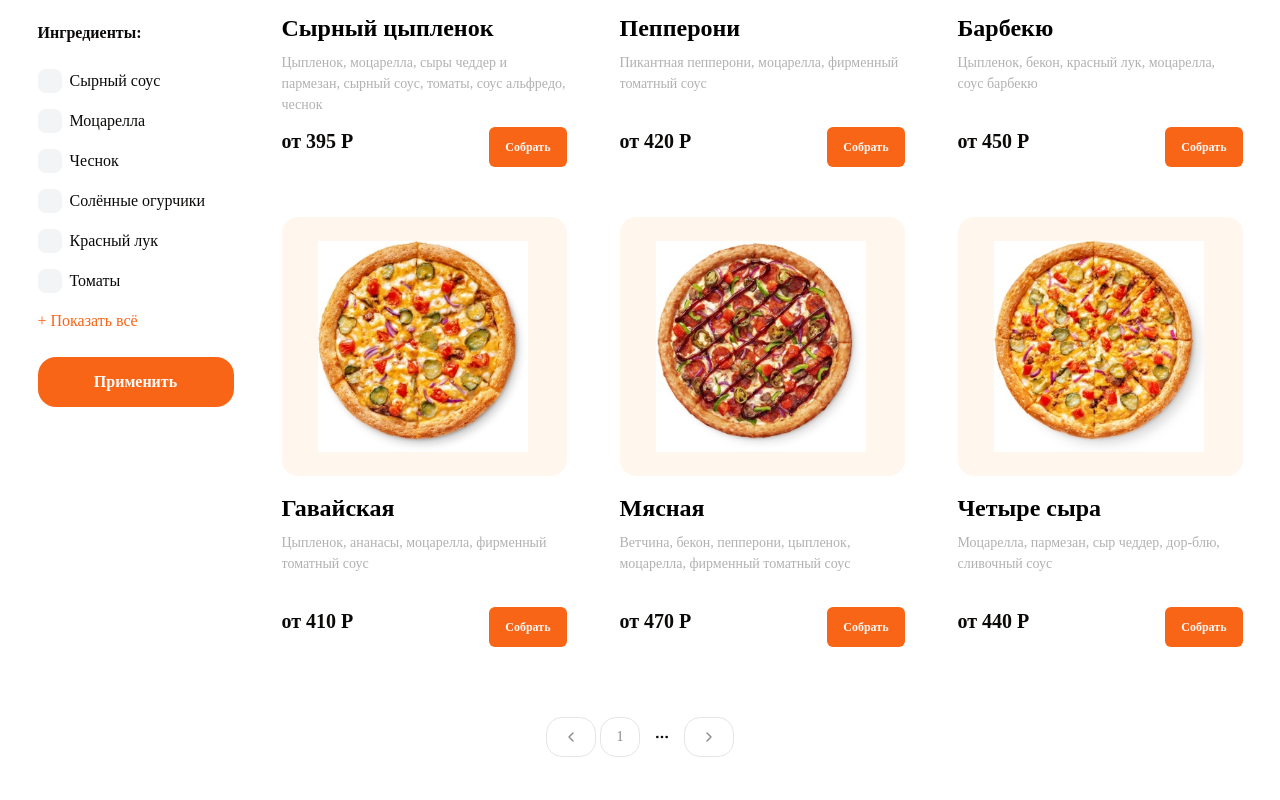
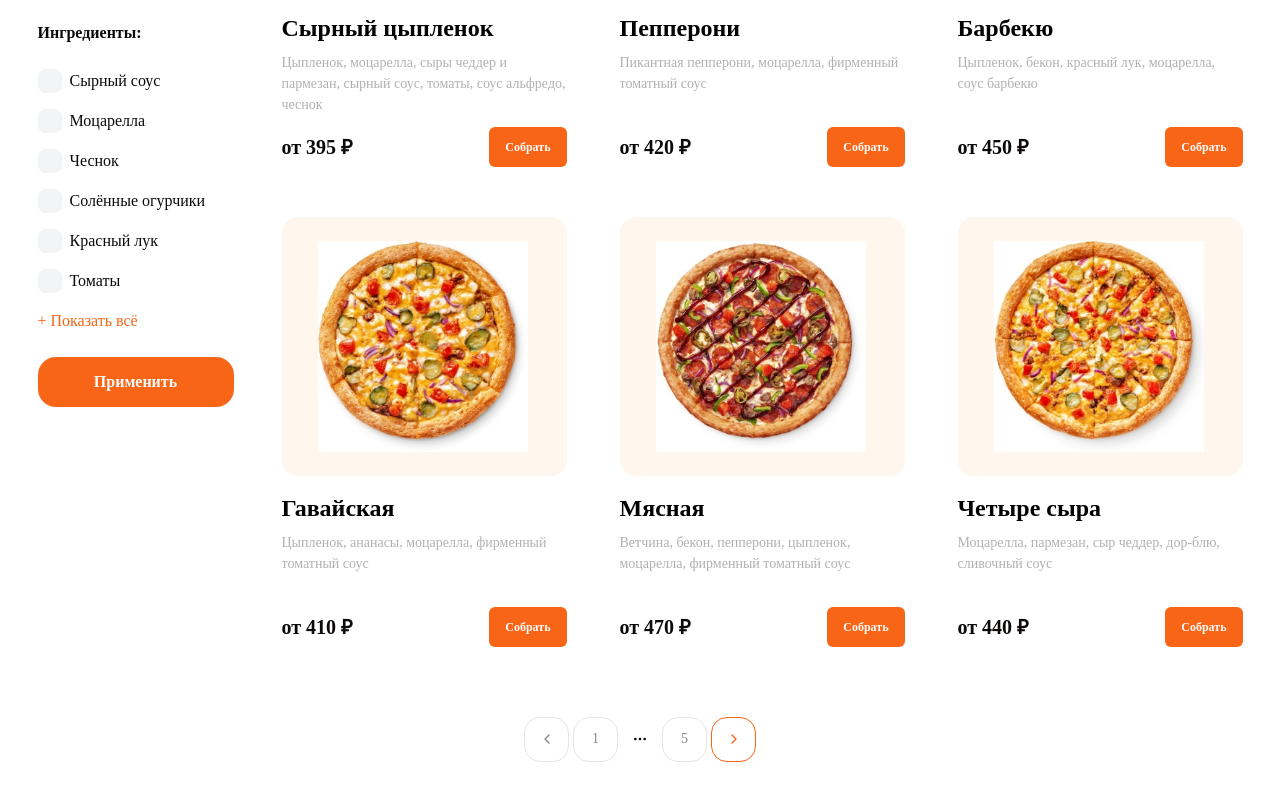
Before and after one commit to Almas-ue/ReactPizza, a React (Vite) app: page / in a window 1280 px wide. Shown: the part 634-1434 px from the top of the page. Built offline with nearby package versions, Linux system fonts and the light colour scheme; a web font is replaced by a local one.

Commit message:
fix style card && pagination

```diff
--- a/src/components/ui/button.tsx
+++ b/src/components/ui/button.tsx
@@ -18,6 +18,7 @@ const buttonVariants = cva(
           "bg-secondary text-secondary-foreground hover:bg-secondary/80",
         ghost: "hover:bg-accent hover:text-accent-foreground",
         link: "text-primary underline-offset-4 hover:underline",
+        disabled: "hover: cursor-default border border-[#EDEDED/90] text-[#888888]",
       },
       size: {
         default: "h-10 px-4 py-2",
--- a/src/components/ui/card.tsx
+++ b/src/components/ui/card.tsx
@@ -1,9 +1,8 @@
 import { Button } from "./button"
-import img from "./../../../public/images/pizza/pizzaTest.svg"
 import { FC } from "react";
 
 type typeList = {
-    img: any,
+    img: string,
     name: string,
     ingredient: string,
     price: number,
@@ -16,19 +15,19 @@ interface props {
 const Card: FC<props> = ({ listProduct }) => {
     return (
         listProduct.map((item, index) => (
-            <a key={index} href="" className="w-[285px] block">
-                <div className="bg-[#FFF7EE] px-9 py-6 rounded-2xl">
+            <div key={index} className="w-[285px] block">
+                <a href="" className="bg-[#FFF7EE] px-9 py-6 rounded-2xl block">
                     <img src={item.img} className="w-[210px] bg-[#FFF7EE]" alt="pizzaImage" />
-                </div>
+                </a>
                 <div className="mt-4">
                     <h4 className="font-bold text-2xl text-black">{item.name}</h4>
                     <p className="text-[#B1B1B1] text-[14px] mt-2 h-[63px] line-clamp-3 overflow-y-hidden">{item.ingredient}</p>
-                    <div className="flex justify-between mt-3">
-                        <p className="text-xl font-bold">от {item.price} P</p>
+                    <div className="flex justify-between items-center mt-3">
+                        <p className="text-xl font-bold">от {item.price} ₽</p>
                         <Button className="bg-primary font-semibold text-xs">Собрать</Button>
                     </div>
                 </div>
-            </a>
+            </div>
         ))
     )
 }
--- a/src/components/ui/pagination.tsx
+++ b/src/components/ui/pagination.tsx
@@ -52,7 +52,7 @@ const PaginationLink = ({
         variant: isActive ? "outline" : "ghost",
         size,
       }),
-      "rounded-2xl border border-[#EDEDED/90] text-[#888888]",
+      "size-[45px] rounded-2xl border border-[#EDEDED/90] text-[#888888]",
       className
     )}
     {...props}
@@ -67,7 +67,7 @@ const PaginationPrevious = ({
   <PaginationLink
     aria-label="Go to previous page"
     size="default"
-    className={cn("rounded-2xl border border-[#EDEDED/90] text-[#888888]", className)}
+    className={cn("size-[45px] rounded-2xl border border-[#EDEDED/90] text-[#888888]", className)}
     {...props}
   >
     <ChevronLeft className="h-4 w-4" />
@@ -82,7 +82,7 @@ const PaginationNext = ({
   <PaginationLink
     aria-label="Go to next page"
     size="default"
-    className={cn("rounded-2xl border border-[#EDEDED/90] text-[#888888]", className)}
+    className={cn("size-[45px] rounded-2xl border border-[#EDEDED/90] text-[#888888]", className)}
     {...props}
   >
     <ChevronRight className="h-4 w-4" />
--- a/src/widgets/pages/PaginationPages.tsx
+++ b/src/widgets/pages/PaginationPages.tsx
@@ -1,3 +1,4 @@
+import { buttonVariants } from "@/components/ui/button";
 import {
     Pagination,
     PaginationContent,
@@ -7,24 +8,34 @@ import {
     PaginationNext,
     PaginationPrevious,
 } from "@/components/ui/pagination"
+import { cn } from "@/lib/utils";
 import { useState } from "react"
 
 const PaginationPages = () => {
-    const [defPage, setDefPage] = useState(1);
+    const [defPage, setDefPage] = useState<number>(1);
+    const [lastPage, setLastPage] = useState<number>(5);
+
     return (
         <Pagination className="">
             <PaginationContent>
                 <PaginationItem className="">
-                    <PaginationPrevious isActive={defPage === 1 ? false : true} href="#" />
+                    <PaginationPrevious
+                        isActive={defPage <= 1 ? false : true}
+                        className={cn(defPage === 1 ? "cursor-auto hover:text-[#888888]" : "rounded-2xl border border-primary text-primary")}
+                        href="#" />
                 </PaginationItem>
                 <PaginationItem>
-                    <PaginationLink isActive={false} href="#">1</PaginationLink>
+                    <PaginationLink onClick={() => setDefPage(1)} href="#" className="hover:text-primary hover:font-bold hover:border-primary">1</PaginationLink>
                 </PaginationItem>
                 <PaginationItem>
                     <PaginationEllipsis />
                 </PaginationItem>
                 <PaginationItem>
-                    <PaginationNext href="#" />
+                    <PaginationLink onClick={() => setDefPage(lastPage)} href="#">{lastPage}</PaginationLink>
+                </PaginationItem>
+                <PaginationItem>
+                    <PaginationNext isActive={defPage === 1 ? false : true}
+                        className={cn(defPage < lastPage ? "border border-primary text-primary" : "")} href="#" />
                 </PaginationItem>
             </PaginationContent>
         </Pagination>
```
Also changed, not shown: 1 other file (tests, documents, lock files or other folders).
